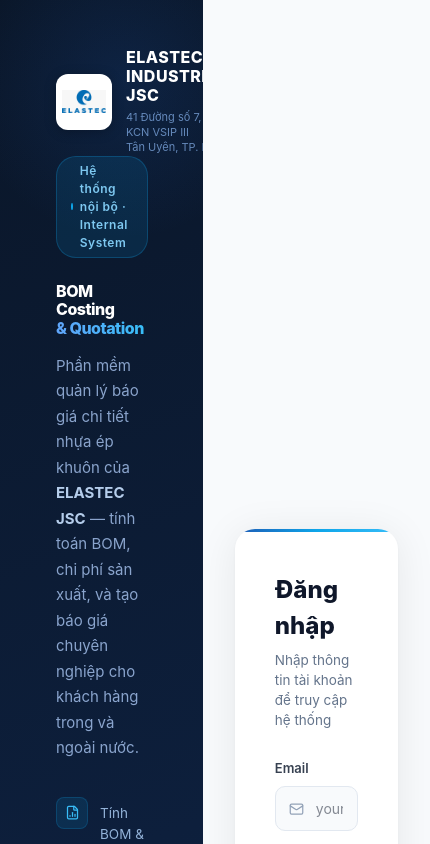
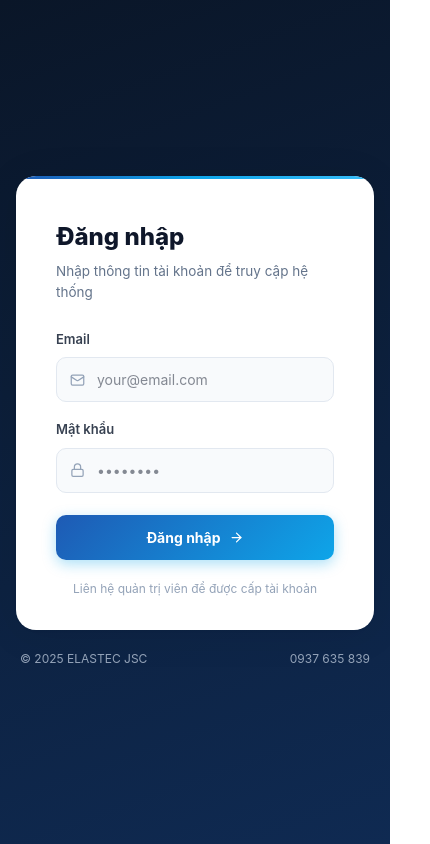
Before and after one commit to nguyenhungdoo/bomcosting, a Next.js app: page /login in a window 390 px wide. Shown: the top 844 px of the page, 430 px wide, since content can reach past the window. Built offline with nearby package versions, Linux system fonts and the light colour scheme.

Commit message:
fix: login page mobile - hide left panel, full-width form with navy bg

```diff
--- a/app/login/page.tsx
+++ b/app/login/page.tsx
@@ -34,10 +34,10 @@
   }
 
   return (
-    <div style={{ display: 'flex', minHeight: '100vh', fontFamily: '-apple-system, BlinkMacSystemFont, "Segoe UI", system-ui, sans-serif' }}>
+    <div id="login-layout" style={{ display: 'flex', minHeight: '100vh', fontFamily: '-apple-system, BlinkMacSystemFont, "Segoe UI", system-ui, sans-serif' }}>
 
       {/* ─── LEFT: Branding ─── */}
-      <div style={{
+      <div id="login-left" style={{
         flex: '0 0 52%',
         background: 'linear-gradient(160deg, #0a1628 0%, #0d1f3c 50%, #0f2a52 100%)',
         display: 'flex',
@@ -158,7 +158,7 @@
       </div>
 
       {/* ─── RIGHT: Login form ─── */}
-      <div style={{
+      <div id="login-right" style={{
         flex: 1,
         background: '#f8fafc',
         display: 'flex',
@@ -275,6 +275,12 @@
 
       <style>{`
         @keyframes spin { from { transform: rotate(0deg); } to { transform: rotate(360deg); } }
+
+        @media (max-width: 767px) {
+          #login-left  { display: none !important; }
+          #login-right { padding: 1.5rem 1rem !important; background: linear-gradient(160deg, #0a1628 0%, #0f2a52 100%) !important; min-height: 100vh; }
+          #login-right > div { width: 100% !important; max-width: 100% !important; }
+        }
       `}</style>
     </div>
   )
```
